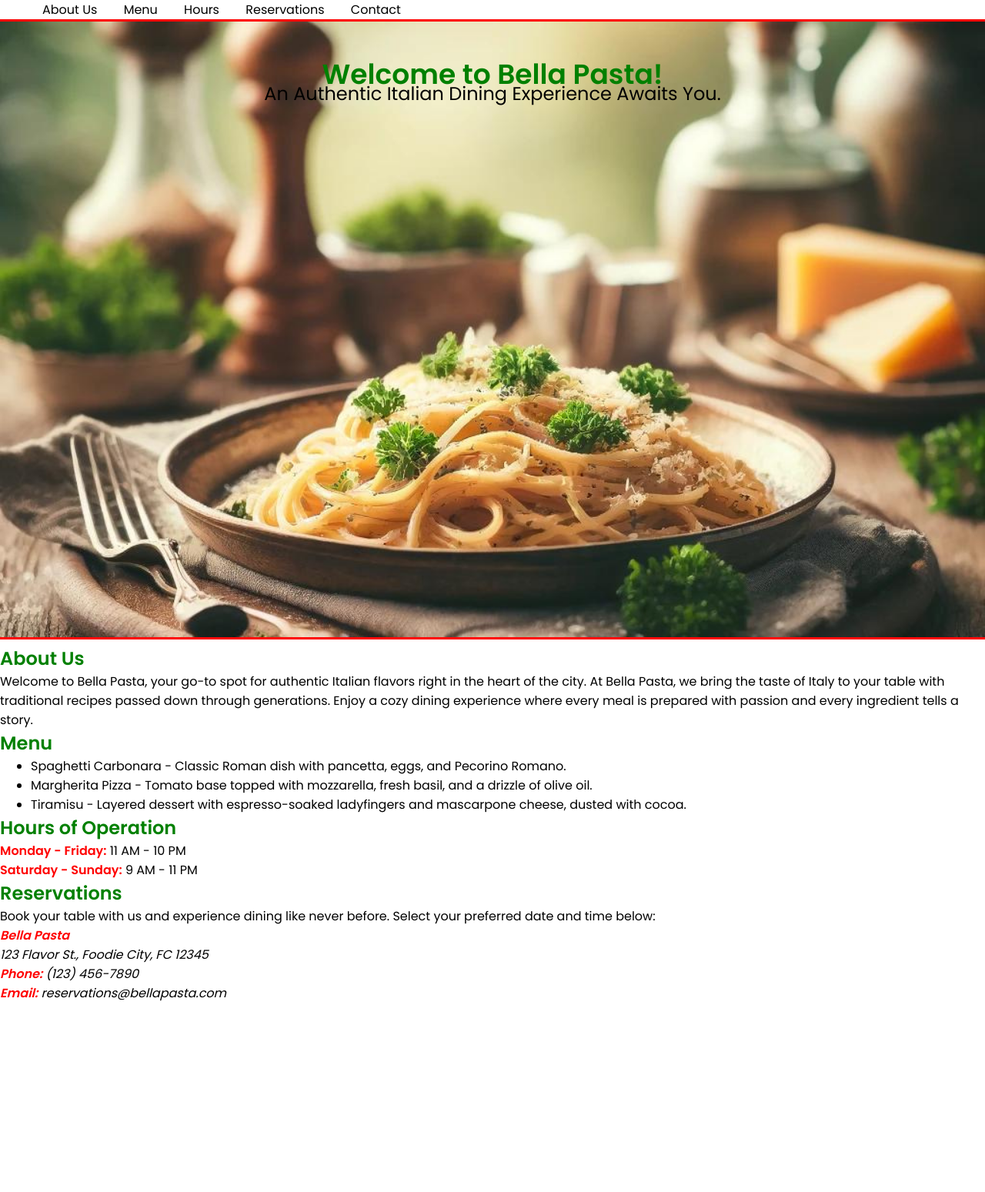
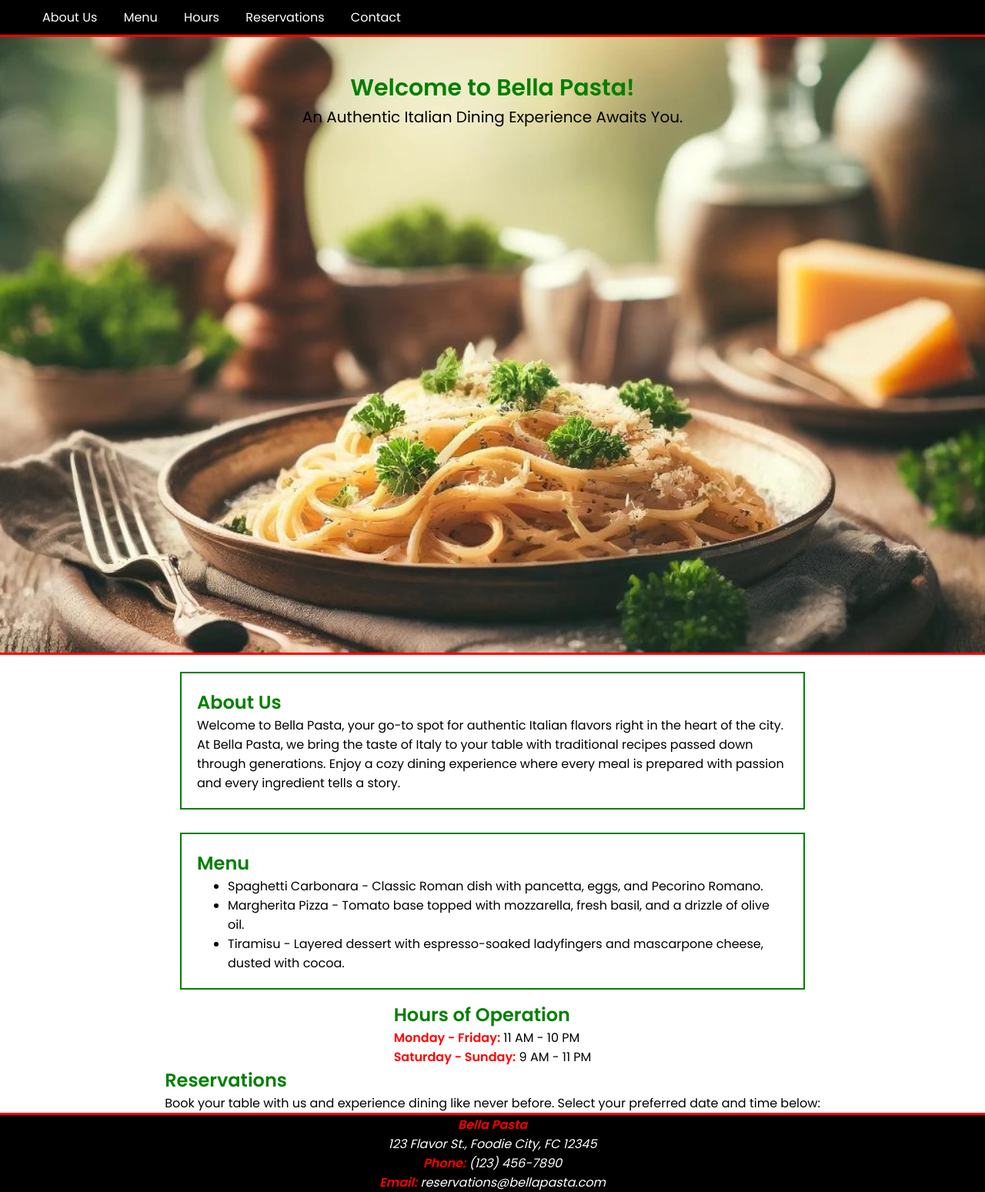
Before and after one commit to asazzam/landing-pages, a plain HTML site: page 001/index.html in a window 1280 px wide. Shown: the whole page at 77% size. Before the commit the page ends 1303 px from the top, so only its background shows below. Drawn offline with Linux system fonts and the light colour scheme.

Commit message:
Update CSS for whole page, mainly colors and layout

```diff
--- a/001/index.html
+++ b/001/index.html
@@ -24,7 +24,6 @@
         </ul>
       </nav>
     </header>
-    <main>
     <section class="hero">
       <img src="./img/pasta.jpg" alt="A plate of pasta" class="hero-image" />
       <div class="hero-content">
@@ -32,7 +31,8 @@
         <p>An Authentic Italian Dining Experience Awaits You.</p>
       </div>
     </section>
-      <section id="about">
+    <main class="container">
+      <section id="about" class="content-box">
         <h2>About Us</h2>
         <p>
           Welcome to Bella Pasta, your go-to spot for authentic Italian flavors
@@ -42,7 +42,7 @@
           prepared with passion and every ingredient tells a story.
         </p>
       </section>
-      <section id="menu">
+      <section id="menu" class="content-box">
         <h2>Menu</h2>
         <ul>
           <li>
--- a/001/style.css
+++ b/001/style.css
@@ -8,6 +8,7 @@ body {
 
 header {
   border-bottom: solid 3px red;
+  background-color: #000;
 }
 
 h1,
@@ -19,23 +20,43 @@ strong {
   color: red;
 }
 
+nav {
+  padding: 10px 0;
+}
+
 nav ul li {
   list-style: none;
   display: inline;
-  padding: 0 15px;
-  margin-bottom: 10px;
+  padding: 15px;
 }
 
 a {
   text-decoration: none;
-  color: #000;
+  color: #fff;
 }
 
 a:hover {
-  background-color: red;
-  color: white;
-  border-radius: 8px;
-  padding: 0 5px;
+  background: linear-gradient(
+    90deg,
+    rgba(0, 128, 0, 1) 0%,
+    rgba(0, 128, 0, 1) 31%,
+    rgba(255, 255, 255, 1) 31%,
+    rgba(255, 255, 255, 1) 71%,
+    rgba(255, 0, 0, 1) 71%,
+    rgba(255, 0, 0, 1) 100%
+  );
+  color: #000;
+  text-decoration: underline;
+  border-radius: 12px;
+  padding: 6px;
+}
+
+footer {
+  background-color: #000;
+  color: #fff;
+  text-align: center;
+  border-top: solid 3px red;
+  width: 100%;
 }
 
 .hero {
@@ -53,9 +74,30 @@ a:hover {
 .hero-content {
   position: absolute;
   color: #000;
-  font-size: 1.5em;
-  line-height: 25px;
+  font-size: 1.25em;
   top: 10%;
   left: 50%;
   transform: translate(-50%, -50%);
 }
+
+.container {
+  display: flex;
+  flex-direction: column;
+  justify-content: center;
+  align-items: center;
+}
+
+.content-box {
+  border: 2px solid green;
+  margin: 15px;
+  padding: 20px;
+  width: 60%;
+}
+
+#about {
+  /* max-width: 45%; */
+}
+
+#menu {
+  /* max-width: 45%; */
+}
```
Lines whose indentation alone changed are shown as unchanged.
